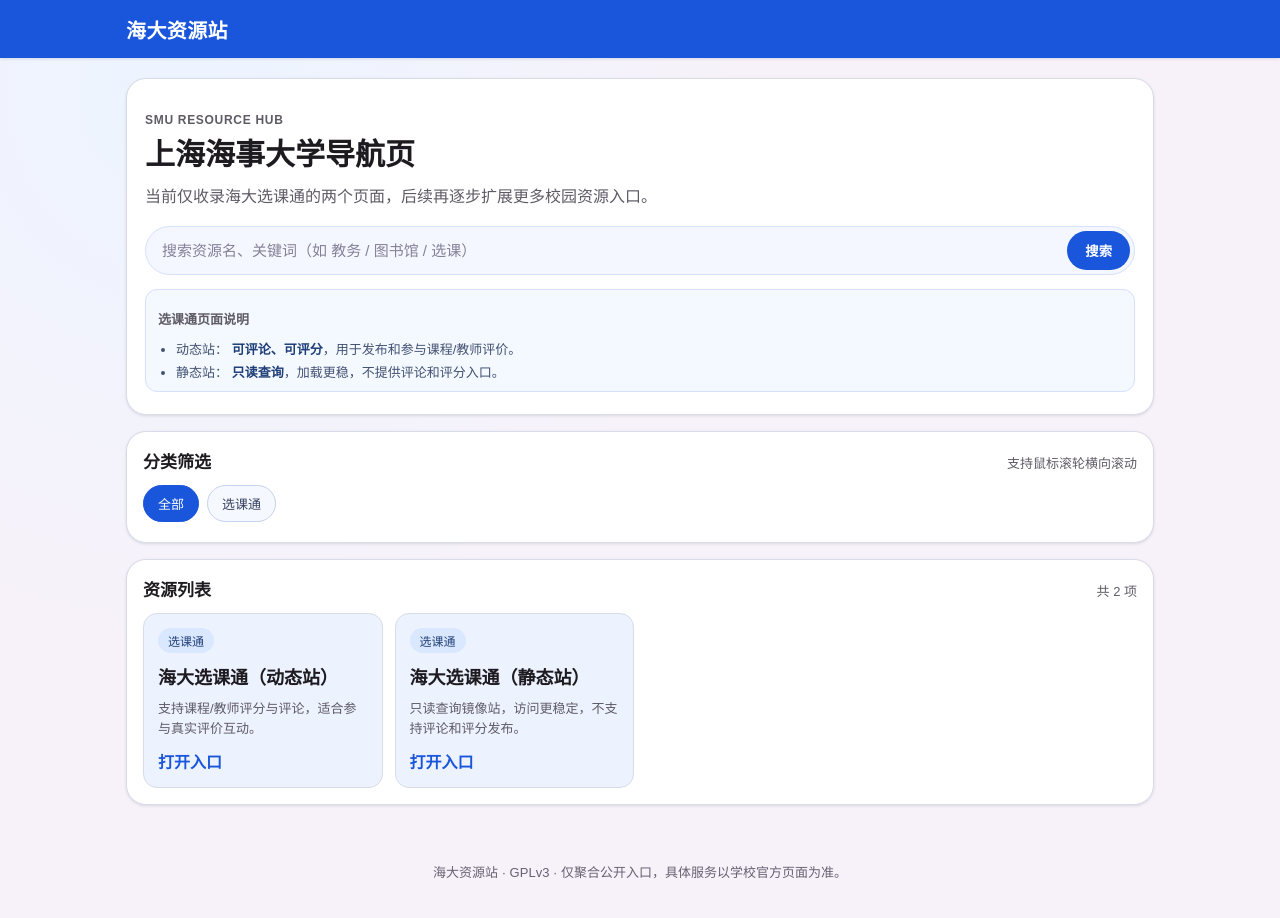
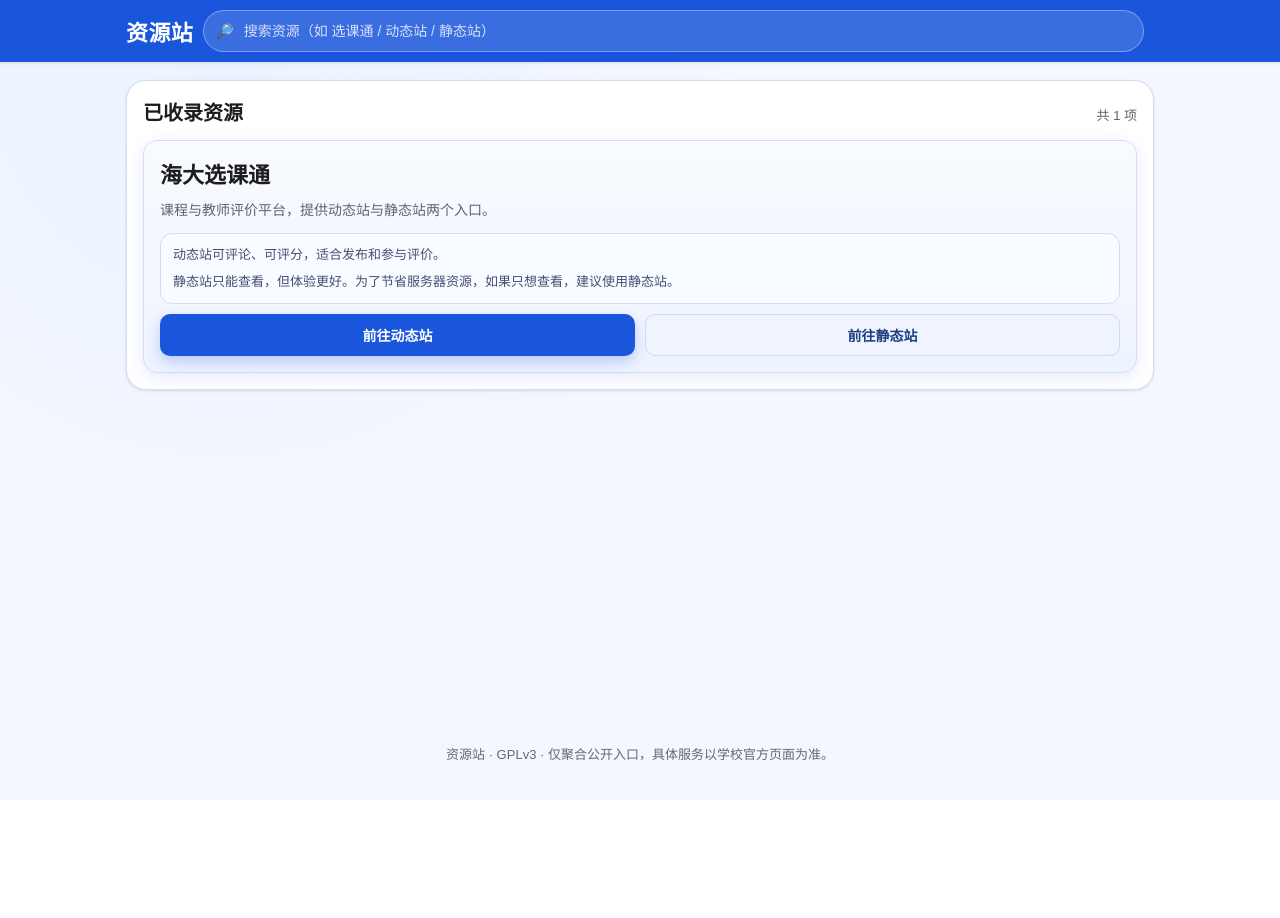
Before and after one commit to SMU-RES/homepage, a website: page index.html in a window 1280 px wide. After the commit the page ends 800 px from the top, so only its background shows below. Drawn offline with Linux system fonts and the light colour scheme.

Commit message:
feat: 重构资源站为单卡片双入口布局

```diff
--- a/app.js
+++ b/app.js
@@ -1,152 +1,126 @@
 const state = {
   keyword: "",
-  category: "全部",
   resources: [
     {
-      title: "海大选课通（动态站）",
-      category: "选课通",
-      description: "支持课程/教师评分与评论，适合参与真实评价互动。",
-      url: "https://smu-course-review.pages.dev",
-      tags: ["课程评价", "教师评价", "评论", "评分", "动态"],
-    },
-    {
-      title: "海大选课通（静态站）",
-      category: "选课通",
-      description: "只读查询镜像站，访问更稳定，不支持评论和评分发布。",
-      url: "https://smu-course-review-static.pages.dev",
-      tags: ["只读", "镜像", "课程查询", "教师查询", "静态"],
+      title: "海大选课通",
+      description: "课程与教师评价平台，提供动态站与静态站两个入口。",
+      noteDynamic: "动态站可评论、可评分，适合发布和参与评价。",
+      noteStatic:
+        "静态站只能查看，但体验更好。为了节省服务器资源，如果只想查看，建议使用静态站。",
+      dynamicUrl: "https://smu-course-review.pages.dev",
+      staticUrl: "https://smu-course-review-static.pages.dev",
+      tags: ["选课通", "动态站", "静态站", "课程评价", "教师评价"],
     },
   ],
-};
+}
 
-const searchForm = document.querySelector("#searchForm");
-const searchInput = document.querySelector("#searchInput");
-const categoryRail = document.querySelector("#categoryRail");
-const resourceGrid = document.querySelector("#resourceGrid");
-const resultCount = document.querySelector("#resultCount");
-const template = document.querySelector("#resourceCardTemplate");
-const installBtn = document.querySelector("#installBtn");
+const searchForm = document.querySelector("#searchForm")
+const searchInput = document.querySelector("#searchInput")
+const resourceGrid = document.querySelector("#resourceGrid")
+const resultCount = document.querySelector("#resultCount")
+const template = document.querySelector("#resourceCardTemplate")
+const installBtn = document.querySelector("#installBtn")
 
-function renderCategories() {
-  const categories = [
-    "全部",
-    ...new Set(state.resources.map((resource) => resource.category)),
-  ];
-  categoryRail.innerHTML = "";
+function getFilteredResources() {
+  const keyword = state.keyword.trim().toLowerCase()
+  if (!keyword) return state.resources
 
-  for (const category of categories) {
-    const chip = document.createElement("button");
-    chip.type = "button";
-    chip.textContent = category;
-    chip.setAttribute("aria-pressed", String(state.category === category));
-    chip.addEventListener("click", () => {
-      state.category = category;
-      renderCategories();
-      renderResources();
-    });
-    categoryRail.append(chip);
-  }
+  return state.resources.filter((resource) => {
+    const haystack = [
+      resource.title,
+      resource.description,
+      resource.noteDynamic,
+      resource.noteStatic,
+      ...(resource.tags || []),
+    ]
+      .join(" ")
+      .toLowerCase()
+    return haystack.includes(keyword)
+  })
 }
 
 function renderResources() {
-  const keyword = state.keyword.trim().toLowerCase();
-  const filtered = state.resources.filter((resource) => {
-    if (state.category !== "全部" && resource.category !== state.category)
-      return false;
-    if (!keyword) return true;
-
-    const text = [
-      resource.title,
-      resource.description,
-      resource.category,
-      ...(resource.tags || []),
-    ]
-      .join(" ")
-      .toLowerCase();
-    return text.includes(keyword);
-  });
-
-  resultCount.textContent = `共 ${filtered.length} 项`;
-  resourceGrid.innerHTML = "";
+  const filtered = getFilteredResources()
+  resultCount.textContent = `共 ${filtered.length} 项`
+  resourceGrid.innerHTML = ""
 
   if (filtered.length === 0) {
-    const empty = document.createElement("div");
-    empty.className = "empty";
-    empty.textContent = "未找到匹配资源，请调整搜索关键词。";
-    resourceGrid.append(empty);
-    return;
+    const empty = document.createElement("div")
+    empty.className = "empty"
+    empty.textContent = "未找到匹配资源，请调整搜索关键词。"
+    resourceGrid.append(empty)
+    return
   }
 
   for (const resource of filtered) {
-    const card = template.content.firstElementChild.cloneNode(true);
-    card.querySelector(".resource-category").textContent = resource.category;
-    card.querySelector(".resource-title").textContent = resource.title;
-    card.querySelector(".resource-desc").textContent = resource.description;
-    const link = card.querySelector(".resource-link");
-    link.href = resource.url;
-    resourceGrid.append(card);
+    const card = template.content.firstElementChild.cloneNode(true)
+    card.querySelector(".resource-title").textContent = resource.title
+    card.querySelector(".resource-desc").textContent = resource.description
+
+    const note = card.querySelector(".resource-note")
+    note.innerHTML = `
+      <p>${resource.noteDynamic}</p>
+      <p>${resource.noteStatic}</p>
+    `
+
+    const [dynamicBtn, staticBtn] = card.querySelectorAll(".site-btn")
+    dynamicBtn.href = resource.dynamicUrl
+    staticBtn.href = resource.staticUrl
+
+    resourceGrid.append(card)
   }
 }
 
 function bindSearch() {
   searchForm.addEventListener("submit", (event) => {
-    event.preventDefault();
-    state.keyword = searchInput.value;
-    renderResources();
-  });
-}
+    event.preventDefault()
+    state.keyword = searchInput.value
+    renderResources()
+  })
 
-function enableWheelScroll() {
-  categoryRail.addEventListener(
-    "wheel",
-    (event) => {
-      if (Math.abs(event.deltaY) <= Math.abs(event.deltaX)) return;
-      event.preventDefault();
-      categoryRail.scrollLeft += event.deltaY;
-    },
-    { passive: false },
-  );
+  searchInput.addEventListener("input", () => {
+    state.keyword = searchInput.value
+    renderResources()
+  })
 }
 
 function registerServiceWorker() {
-  if (!("serviceWorker" in navigator)) return;
+  if (!("serviceWorker" in navigator)) return
   window.addEventListener("load", () => {
     navigator.serviceWorker.register("./service-worker.js").catch((error) => {
-      console.error("service worker 注册失败:", error);
-    });
-  });
+      console.error("service worker 注册失败:", error)
+    })
+  })
 }
 
 function setupInstallPrompt() {
-  let deferredPrompt = null;
+  let deferredPrompt = null
 
   window.addEventListener("beforeinstallprompt", (event) => {
-    event.preventDefault();
-    deferredPrompt = event;
-    installBtn.hidden = false;
-  });
+    event.preventDefault()
+    deferredPrompt = event
+    installBtn.hidden = false
+  })
 
   installBtn.addEventListener("click", async () => {
-    if (!deferredPrompt) return;
-    deferredPrompt.prompt();
-    await deferredPrompt.userChoice;
-    deferredPrompt = null;
-    installBtn.hidden = true;
-  });
+    if (!deferredPrompt) return
+    deferredPrompt.prompt()
+    await deferredPrompt.userChoice
+    deferredPrompt = null
+    installBtn.hidden = true
+  })
 
   window.addEventListener("appinstalled", () => {
-    deferredPrompt = null;
-    installBtn.hidden = true;
-  });
+    deferredPrompt = null
+    installBtn.hidden = true
+  })
 }
 
 function boot() {
-  renderCategories();
-  renderResources();
-  bindSearch();
-  enableWheelScroll();
-  registerServiceWorker();
-  setupInstallPrompt();
+  bindSearch()
+  renderResources()
+  registerServiceWorker()
+  setupInstallPrompt()
 }
 
-boot();
+boot()
--- a/index.html
+++ b/index.html
@@ -6,22 +6,33 @@
         <meta name="theme-color" content="#1a56db" />
         <meta
             name="description"
-            content="上海海事大学常用资源导航页，支持安装为桌面应用（PWA）。"
+            content="上海海事大学常用资源站点入口，支持 PWA 安装。"
         />
         <meta name="apple-mobile-web-app-capable" content="yes" />
         <meta name="apple-mobile-web-app-status-bar-style" content="default" />
-        <meta name="apple-mobile-web-app-title" content="海大资源站" />
+        <meta name="apple-mobile-web-app-title" content="资源站" />
         <link rel="manifest" href="./manifest.webmanifest" />
         <link rel="icon" href="./icons/avatar.jpg" type="image/jpeg" />
         <link rel="apple-touch-icon" href="./icons/avatar.jpg" />
         <link rel="stylesheet" href="./styles.css" />
-        <title>海大资源站</title>
+        <title>资源站</title>
     </head>
     <body>
         <div class="app">
             <header class="app-bar">
                 <div class="app-bar-inner">
-                    <h1>海大资源站</h1>
+                    <h1>资源站</h1>
+                    <form id="searchForm" class="top-search" autocomplete="off">
+                        <label for="searchInput" class="sr-only"
+                            >搜索资源</label
+                        >
+                        <span class="search-icon" aria-hidden="true">🔎</span>
+                        <input
+                            id="searchInput"
+                            type="search"
+                            placeholder="搜索资源（如 选课通 / 动态站 / 静态站）"
+                        />
+                    </form>
                     <button id="installBtn" class="install-btn" hidden>
                         安装应用
                     </button>
@@ -29,61 +40,9 @@
             </header>
 
             <main class="main-content">
-                <section class="hero-card">
-                    <p class="hero-badge">SMU Resource Hub</p>
-                    <h2>上海海事大学导航页</h2>
-                    <p>
-                        当前仅收录海大选课通的两个页面，后续再逐步扩展更多校园资源入口。
-                    </p>
-
-                    <form
-                        id="searchForm"
-                        class="search-card"
-                        autocomplete="off"
-                    >
-                        <label class="sr-only" for="searchInput"
-                            >搜索资源</label
-                        >
-                        <input
-                            id="searchInput"
-                            type="search"
-                            placeholder="搜索资源名、关键词（如 教务 / 图书馆 / 选课）"
-                        />
-                        <button type="submit">搜索</button>
-                    </form>
-
-                    <div class="scope-note">
-                        <p class="scope-note-title">选课通页面说明</p>
-                        <ul>
-                            <li>
-                                动态站：
-                                <strong>可评论、可评分</strong
-                                >，用于发布和参与课程/教师评价。
-                            </li>
-                            <li>
-                                静态站：
-                                <strong>只读查询</strong
-                                >，加载更稳，不提供评论和评分入口。
-                            </li>
-                        </ul>
-                    </div>
-                </section>
-
-                <section class="category-section">
-                    <div class="section-head">
-                        <h3>分类筛选</h3>
-                        <p>支持鼠标滚轮横向滚动</p>
-                    </div>
-                    <div
-                        id="categoryRail"
-                        class="category-rail"
-                        aria-label="资源分类"
-                    ></div>
-                </section>
-
                 <section class="resource-section">
                     <div class="section-head">
-                        <h3>资源列表</h3>
+                        <h2>已收录资源</h2>
                         <p id="resultCount"></p>
                     </div>
                     <div id="resourceGrid" class="resource-grid"></div>
@@ -92,7 +51,7 @@
 
             <footer class="app-footer">
                 <p>
-                    海大资源站 · GPLv3 ·
+                    资源站 · GPLv3 ·
                     仅聚合公开入口，具体服务以学校官方页面为准。
                 </p>
             </footer>
@@ -100,17 +59,23 @@
 
         <template id="resourceCardTemplate">
             <article class="resource-card">
-                <div class="resource-meta">
-                    <span class="resource-category"></span>
+                <h3 class="resource-title"></h3>
+                <p class="resource-desc"></p>
+                <div class="resource-note"></div>
+                <div class="resource-actions">
+                    <a
+                        class="site-btn dynamic-btn"
+                        target="_blank"
+                        rel="noopener noreferrer"
+                        >前往动态站</a
+                    >
+                    <a
+                        class="site-btn static-btn"
+                        target="_blank"
+                        rel="noopener noreferrer"
+                        >前往静态站</a
+                    >
                 </div>
-                <h4 class="resource-title"></h4>
-                <p class="resource-desc"></p>
-                <a
-                    class="resource-link"
-                    target="_blank"
-                    rel="noopener noreferrer"
-                    >打开入口</a
-                >
             </article>
         </template>
 
--- a/service-worker.js
+++ b/service-worker.js
@@ -1,4 +1,4 @@
-const CACHE_NAME = "smures-v1";
+const CACHE_NAME = "smures-v2";
 const SHELL_FILES = [
   "./",
   "./index.html",
--- a/styles.css
+++ b/styles.css
@@ -1,16 +1,15 @@
 :root {
-    --bg: #f7f2fa;
+  --bg: #f4f7ff;
   --surface: #ffffff;
-    --surface-soft: #edf2ff;
   --primary: #1a56db;
-    --primary-dark: #1447b5;
-    --text: #1d1b20;
-    --muted: #5f5b66;
-    --line: #d8dce8;
+  --primary-dark: #1548b3;
+  --text: #1e1b22;
+  --muted: #62616c;
+  --line: #d7dcee;
   --radius-lg: 20px;
   --radius-md: 14px;
-    --shadow-sm: 0 1px 3px rgba(20, 30, 50, 0.12);
-    --shadow-md: 0 8px 24px rgba(26, 86, 219, 0.18);
+  --shadow-sm: 0 1px 3px rgba(25, 36, 63, 0.12);
+  --shadow-md: 0 8px 22px rgba(26, 86, 219, 0.18);
 }
 
 *,
@@ -26,11 +25,7 @@ body {
   min-height: 100%;
   font-family: "Microsoft YaHei", "PingFang SC", "Noto Sans SC", sans-serif;
   color: var(--text);
-    background: radial-gradient(circle at 15% 10%, #ecf4ff 0, var(--bg) 40%);
-}
-
-a {
-    color: inherit;
+  background: radial-gradient(circle at 18% 8%, #eaf3ff 0, var(--bg) 42%);
 }
 
 .app {
@@ -49,149 +44,82 @@ a {
 }
 
 .app-bar-inner {
-    max-width: 1060px;
+  width: min(1060px, 100%);
   margin: 0 auto;
-    min-height: 58px;
   padding: 10px 16px;
-    display: flex;
+  display: grid;
+  grid-template-columns: auto 1fr auto;
+  gap: 10px;
   align-items: center;
-    justify-content: space-between;
-    gap: 12px;
 }
 
 .app-bar h1 {
   margin: 0;
-    font-size: 20px;
-    font-weight: 600;
+  font-size: 22px;
+  font-weight: 700;
   letter-spacing: 0.4px;
 }
 
+.top-search {
+  height: 42px;
+  border-radius: 999px;
+  background: rgba(255, 255, 255, 0.14);
+  border: 1px solid rgba(255, 255, 255, 0.34);
+  display: flex;
+  align-items: center;
+  gap: 8px;
+  padding: 0 12px;
+}
+
+.top-search:focus-within {
+  background: rgba(255, 255, 255, 0.24);
+  box-shadow: inset 0 0 0 1px rgba(255, 255, 255, 0.55);
+}
+
+.search-icon {
+  opacity: 0.9;
+  font-size: 14px;
+}
+
+.top-search input {
+  width: 100%;
+  border: none;
+  outline: none;
+  background: transparent;
+  color: #fff;
+  font-size: 14px;
+}
+
+.top-search input::placeholder {
+  color: rgba(255, 255, 255, 0.8);
+}
+
 .install-btn {
-    border: 1px solid rgba(255, 255, 255, 0.4);
-    background: rgba(255, 255, 255, 0.12);
+  border: 1px solid rgba(255, 255, 255, 0.45);
+  border-radius: 999px;
+  background: rgba(255, 255, 255, 0.14);
   color: #fff;
-    border-radius: 999px;
   font-size: 13px;
+  font-weight: 600;
   padding: 8px 14px;
   cursor: pointer;
+  white-space: nowrap;
 }
 
 .install-btn:hover {
-    background: rgba(255, 255, 255, 0.24);
+  background: rgba(255, 255, 255, 0.26);
 }
 
 .main-content {
   width: min(1060px, 100%);
   margin: 0 auto;
-    padding: 20px 16px 26px;
-    display: grid;
-    gap: 16px;
+  padding: 18px 16px 28px;
 }
 
-.hero-card {
-    background: var(--surface);
-    border-radius: var(--radius-lg);
-    border: 1px solid var(--line);
-    box-shadow: var(--shadow-sm);
-    padding: 22px 18px;
-}
-
-.hero-badge {
-    margin: 0 0 8px;
-    color: var(--primary);
-    font-size: 12px;
-    font-weight: 700;
-    letter-spacing: 0.7px;
-    text-transform: uppercase;
-}
-
-.hero-card h2 {
-    margin: 0;
-    font-size: clamp(24px, 4.2vw, 30px);
-}
-
-.hero-card p {
-    margin: 10px 0 0;
-    color: var(--muted);
-    line-height: 1.6;
-}
-
-.search-card {
-    margin-top: 16px;
-    background: #f4f7ff;
-    border: 1px solid #d6e1ff;
-    border-radius: 999px;
-    display: flex;
-    align-items: center;
-    padding: 4px 4px 4px 14px;
-    gap: 10px;
-}
-
-.search-card:focus-within {
-    box-shadow: var(--shadow-md);
-}
-
-.search-card input {
-    flex: 1;
-    min-width: 0;
-    border: none;
-    outline: none;
-    background: transparent;
-    font-size: 15px;
-    color: var(--text);
-}
-
-.search-card input::placeholder {
-    color: #858097;
-}
-
-.search-card button {
-    border: none;
-    border-radius: 999px;
-    padding: 10px 18px;
-    background: var(--primary);
-    color: #fff;
-    font-weight: 600;
-    cursor: pointer;
-}
-
-.search-card button:hover {
-    background: var(--primary-dark);
-}
-
-.scope-note {
-    margin-top: 14px;
-    padding: 10px 12px;
-    border: 1px solid #d6e1ff;
-    border-radius: 12px;
-    background: #f4f8ff;
-}
-
-.scope-note-title {
-    margin: 0;
-    color: #2d4575;
-    font-weight: 700;
-    font-size: 13px;
-}
-
-.scope-note ul {
-    margin: 8px 0 0;
-    padding-left: 18px;
-    display: grid;
-    gap: 4px;
-    color: #425271;
-    font-size: 13px;
-}
-
-.scope-note li strong {
-    color: #1f3f78;
-}
-
-.category-section,
 .resource-section {
   background: var(--surface);
+  border: 1px solid var(--line);
   border-radius: var(--radius-lg);
-    border: 1px solid var(--line);
   box-shadow: var(--shadow-sm);
   padding: 16px;
 }
@@ -200,12 +128,12 @@ a {
   display: flex;
   align-items: baseline;
   justify-content: space-between;
-    gap: 12px;
+  gap: 8px;
 }
 
-.section-head h3 {
+.section-head h2 {
   margin: 0;
-    font-size: 17px;
+  font-size: 20px;
 }
 
 .section-head p {
@@ -214,98 +142,111 @@ a {
   font-size: 13px;
 }
 
-.category-rail {
-    margin-top: 12px;
-    display: flex;
-    gap: 8px;
-    overflow-x: auto;
-    padding-bottom: 4px;
-    scrollbar-width: thin;
-}
-
-.category-rail button {
-    border: 1px solid #c7d1ef;
-    background: #f6f8ff;
-    color: #34405e;
-    padding: 8px 14px;
-    border-radius: 999px;
-    white-space: nowrap;
-    font-size: 13px;
-    cursor: pointer;
-}
-
-.category-rail button[aria-pressed="true"] {
-    border-color: var(--primary);
-    background: var(--primary);
-    color: #fff;
-}
-
 .resource-grid {
-    margin-top: 12px;
+  margin-top: 14px;
   display: grid;
-    gap: 12px;
-    grid-template-columns: repeat(auto-fill, minmax(220px, 1fr));
+  gap: 14px;
+  grid-template-columns: repeat(auto-fit, minmax(280px, 1fr));
 }
 
 .resource-card {
-    border: 1px solid var(--line);
+  border: 1px solid #d6ddf1;
   border-radius: var(--radius-md);
-    background: var(--surface-soft);
-    padding: 14px;
+  background: linear-gradient(180deg, #f8fbff 0%, #eef4ff 100%);
+  box-shadow: 0 5px 16px rgba(26, 86, 219, 0.11);
+  padding: 16px;
   display: grid;
   gap: 10px;
-    min-height: 170px;
-}
-
-.resource-meta {
-    display: flex;
-}
-
-.resource-category {
-    background: #d9e7ff;
-    color: #234278;
-    font-size: 12px;
-    border-radius: 999px;
-    padding: 4px 10px;
 }
 
 .resource-title {
   margin: 0;
-    font-size: 18px;
+  font-size: 22px;
 }
 
 .resource-desc {
   margin: 0;
-    font-size: 13px;
   color: var(--muted);
-    line-height: 1.55;
+  font-size: 14px;
+  line-height: 1.7;
 }
 
-.resource-link {
-    margin-top: auto;
-    color: var(--primary);
+.resource-note {
+  border: 1px solid #d2dcf7;
+  border-radius: 12px;
+  background: #f8fbff;
+  padding: 10px 12px;
+  font-size: 13px;
+  color: #435074;
+  line-height: 1.65;
+}
+
+.resource-note p {
+  margin: 0;
+}
+
+.resource-note p + p {
+  margin-top: 6px;
+}
+
+.resource-actions {
+  display: grid;
+  grid-template-columns: repeat(2, minmax(0, 1fr));
+  gap: 10px;
+}
+
+.site-btn {
+  display: inline-flex;
+  align-items: center;
+  justify-content: center;
+  min-height: 42px;
+  border-radius: 10px;
+  font-size: 14px;
   font-weight: 700;
   text-decoration: none;
+  border: 1px solid transparent;
+  transition: transform 0.14s ease, box-shadow 0.14s ease, background 0.14s ease;
 }
 
-.resource-link:hover {
-    text-decoration: underline;
+.site-btn:hover {
+  transform: translateY(-1px);
+}
+
+.dynamic-btn {
+  background: var(--primary);
+  color: #fff;
+  box-shadow: 0 6px 14px rgba(26, 86, 219, 0.26);
+}
+
+.dynamic-btn:hover {
+  background: var(--primary-dark);
+}
+
+.static-btn {
+  background: #f0f4ff;
+  color: #1e4080;
+  border-color: #cbd8f8;
+}
+
+.static-btn:hover {
+  background: #e5eeff;
+  box-shadow: 0 6px 14px rgba(32, 67, 140, 0.13);
 }
 
 .empty {
-    border: 1px dashed #bac7e7;
-    border-radius: var(--radius-md);
-    background: #fbfcff;
-    color: #55607b;
+  border: 1px dashed #c3cfeb;
+  border-radius: 12px;
+  padding: 24px 14px;
   text-align: center;
-    padding: 28px 14px;
+  color: #5f6882;
+  background: #fafcff;
 }
 
 .app-footer {
   margin-top: auto;
-    padding: 18px 16px 24px;
+  padding: 14px 16px 24px;
+  color: #6a6574;
   text-align: center;
-    color: #676171;
   font-size: 13px;
 }
 
@@ -321,24 +262,29 @@ a {
   border: 0;
 }
 
-@media (max-width: 700px) {
-    .app-bar h1 {
-        font-size: 18px;
+@media (max-width: 760px) {
+  .app-bar-inner {
+    grid-template-columns: 1fr auto;
+    grid-template-areas:
+      "title install"
+      "search search";
+    gap: 8px;
   }
 
-    .search-card {
-        border-radius: 18px;
-        flex-direction: column;
-        align-items: stretch;
-        padding: 10px;
+  .app-bar h1 {
+    grid-area: title;
+    font-size: 20px;
   }
 
-    .search-card button {
-        width: 100%;
+  .install-btn {
+    grid-area: install;
   }
 
-    .section-head {
-        flex-direction: column;
-        align-items: flex-start;
+  .top-search {
+    grid-area: search;
+  }
+
+  .resource-actions {
+    grid-template-columns: 1fr;
   }
 }
```
Lines whose indentation alone changed are shown as unchanged.
